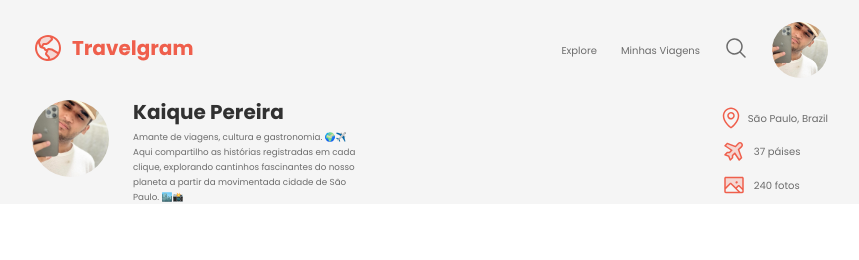
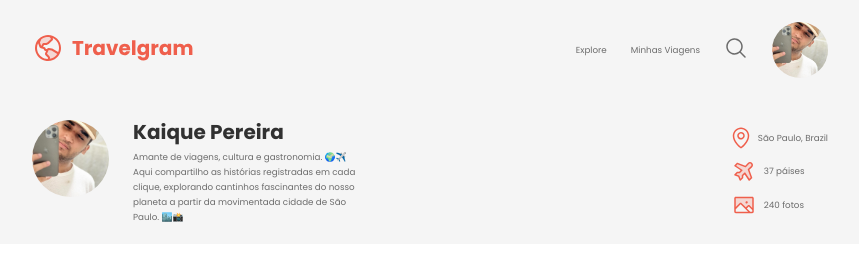
Before and after one commit to oi-Kaique/Blog--Photos, a plain HTML site: page index.html in a window 1280 px wide. Shown: the whole page, without its empty margins (210-1069 px from the left). Drawn offline with Linux system fonts and the light colour scheme.

Commit message:
initial header

```diff
--- a/styles/header.css
+++ b/styles/header.css
@@ -6,7 +6,7 @@
 }
 
 header{
-    padding-block: 0, 2rem;
+    font: var(--text-md);
 }
 
 header .container{
@@ -18,6 +18,7 @@ header .container{
 #profile {
     display: flex;
     gap: 2.4rem;
+    padding-block: 2rem;
 }
 
 #profile > div{
@@ -28,10 +29,6 @@ header .container{
     font: var(--text-lg);
     color: var(--text-color-primary);
     margin-bottom: 0.5rem;
-}
-
-#profile p {
-    font: var(--text-md);
 }
 
 #info{
```
